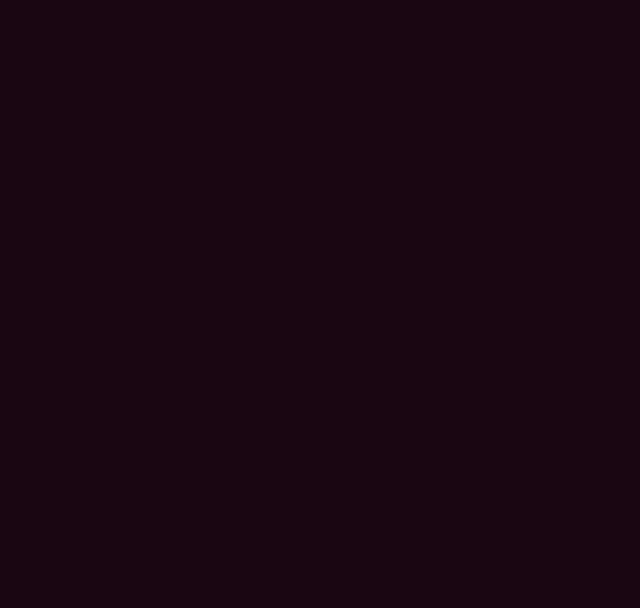
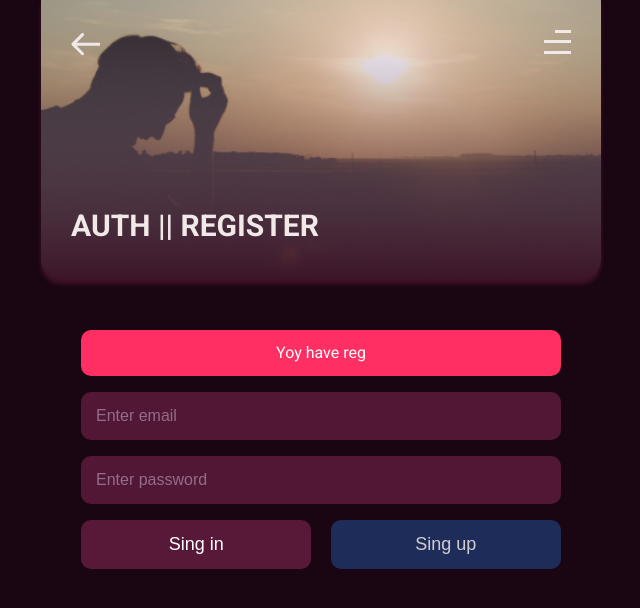
Before and after one commit to NetLive5/workout-app, a React (Create React App) app in the folder workout-app/front/: page /auth in a window 1280 px wide. Before the commit this address had no page. Shown: the top 608 px of the page, without its empty margins (319-959 px from the left). Built offline with nearby package versions, Linux system fonts and the light colour scheme.

Commit message:
Feat (creat auth||reg page)

```diff
--- a/workout-app/front/src/App.jsx
+++ b/workout-app/front/src/Routes.jsx
@@ -2,6 +2,7 @@ import React from 'react'
 import {BrowserRouter as Router, Routes, Route} from 'react-router-dom'
 import NewWorkout from './components/pages/NewWorkout/NewWorkout'
 import Home from './components/pages/Home/Home'
+import Auth from './components/pages/Auth/Auth'
 
 export const App = () => {
   return (
@@ -9,6 +10,7 @@ export const App = () => {
       <Routes>
         <Route path='/' exact={true} element={<Home/>} />
         <Route path='/new-workout' element={<NewWorkout/>} />
+        <Route path='/auth' element={<Auth/>} />
       </Routes>
     </Router>
   )
--- a/workout-app/front/src/components/common/Header/Header.jsx
+++ b/workout-app/front/src/components/common/Header/Header.jsx
@@ -22,7 +22,7 @@ const Header = () => {
         <img src={arrowImage} alt='back'/>
     </button>
     ) : (
-    <button type='button'>
+    <button type='button' onClick={()=>navigate('/auth')}>
         <img src={userImage} alt='Auth'/>
     </button>
     )}
--- /dev/null
+++ b/workout-app/front/src/components/pages/Auth/Auth.jsx
@@ -0,0 +1,63 @@
+import React from 'react'
+
+import Layout from '../../common/Layout'
+
+import bgImage from '../../../images/auth-bg.png'
+import Feild from '../../ui/Feild/Feild'
+import Button from '../../ui/Button/Button'
+
+import styles from './Auth.module.scss'
+import Alert from '../../ui/Alert/Alert'
+
+
+
+
+const Auth = () => {
+  const [email, setEmail] = React.useState('')
+  const [password, setPassword] = React.useState('')
+  const [type, setType] = React.useState('') //auth || reg
+
+  const handleSubmit = e =>{
+    e.preventDefault()
+
+    if(type === 'auth'){
+    console.log('Auth')
+    }
+
+    else{
+      console.log('Reg')
+    }
+  }
+
+
+
+  return (
+  <>
+    <Layout bgImage={bgImage} heading ='Auth || Register' />
+      <div className='wrapper-in-page'>
+      {true && <Alert type='error' text='Yoy have reg'/>}
+        <form onSubmit={handleSubmit}>
+          <Feild
+            type='email'
+            placeholder='Enter email'
+            value={email}
+            onChange={e => setEmail(e.target.value)}
+            required
+            />
+            <Feild
+            placeholder='Enter password'
+            value={password}
+            onChange={({target:{value}})=>setPassword(value)}
+            required
+            />
+          <div className={styles.wrapperButtons}>
+          <Button text ='Sing in' callback={()=>setType('auth')}/>
+          <Button text ='Sing up' callback={()=>setType('reg')}/>
+          </div>
+       </form>
+      </div>
+  </>
+  )
+}
+
+export default Auth
--- /dev/null
+++ b/workout-app/front/src/components/pages/Auth/Auth.module.scss
@@ -0,0 +1,25 @@
+@import '../../../scss/variables';
+
+
+.wrapperButtons{
+	display: flex;
+    align-items: center;
+    justify-content: space-between;
+
+    > div {
+        width: 48%;
+        > button {
+            width: 100%;
+        }
+        &:last-child > button {
+            background-color: #20366b;
+            opacity: 0.8;
+            transition: opacity 0.15s ease;
+        }
+        &:hover{
+            background-color: #29478c;
+            opacity: 1;
+            border-radius: 10px;
+        }
+    }
+}
--- a/workout-app/front/src/components/pages/NewWorkout/NewWorkout.jsx
+++ b/workout-app/front/src/components/pages/NewWorkout/NewWorkout.jsx
@@ -8,7 +8,7 @@ import bgImage from '../../../images/new-workout-bg.jpg'
 import Feild from '../../ui/Feild/Feild'
 import Button from '../../ui/Button/Button'
 
-import styles from '../NewWorkout/NewWorkout.module.scss'
+
 
 
 
@@ -23,7 +23,7 @@ const NewWorkout = () => {
   return (
   <>
     <Layout bgImage={bgImage} heading ='Create new workout' />
-      <div className={styles.wrapper}>
+      <div className='wrapper-in-page'>
         <form onSubmit={handleSubmit}>
           <Feild
             placeholder='Enter name'
--- /dev/null
+++ b/workout-app/front/src/components/ui/Alert/Alert.jsx
@@ -0,0 +1,17 @@
+import React from 'react'
+import styles from './Alert.module.scss'
+import cn from 'classnames'
+
+const Alert = ({type='success', text}) => {
+  return (
+    <div className={cn(styles.alert,{
+        [styles.error]: type ==='error',
+        [styles.warning]: type ==='warning',
+        [styles.info]: type ==='info',
+    })}>
+    {text}
+    </div>
+  )
+}
+
+export default Alert
--- /dev/null
+++ b/workout-app/front/src/components/ui/Alert/Alert.module.scss
@@ -0,0 +1,24 @@
+@import '../../../scss/animations';
+@import '../../../scss/variables';
+
+.alert{
+    width: 100%;
+    background-color: #58E7C4;
+    color: #252a34;
+    margin-bottom: 1rem;
+    animation: opacity 0.4s;
+    padding: 10px;
+    border-radius: 10px;
+
+    &.error{
+        background-color: #ff2e63;
+        color: #fff;
+    }
+    &.info{
+        background-color: #50c1e9;
+    }
+    &.warning{
+        background-color: #F75940;
+        color: $white;
+    }
+}
--- a/workout-app/front/src/index.js
+++ b/workout-app/front/src/index.js
@@ -1,14 +1,14 @@
 import React from 'react'
 import ReactDOM from 'react-dom'
 import './scss/index.scss'
-import App from './App'
+import Routes from './Routes'
 
 import reportWebVitals from './reportWebVitals'
 
 
 ReactDOM.render(
   <React.StrictMode>
-    <App />
+    <Routes />
   </React.StrictMode>,
   document.getElementById('root')
 )
--- a/workout-app/front/src/scss/index.scss
+++ b/workout-app/front/src/scss/index.scss
@@ -83,6 +83,7 @@ img {
 .select2-selection{
 	&__control{
 		cursor: pointer !important;
+		text-align: left !important;
 		margin-bottom: 2rem;
 		border-radius: 10px !important;
 		min-height: 48px !important;
@@ -159,3 +160,10 @@ img {
 		color: darken($accent, 10%);
 	}
 }
+.wrapper-in-page{
+	padding: 50px 40px;
+	text-align: center;
+	max-width: 560px;
+	width: 100%;
+	margin: 0 auto;
+   }
```
Also changed, not shown: workout-app/front/src/images/auth-bg.png (added).
